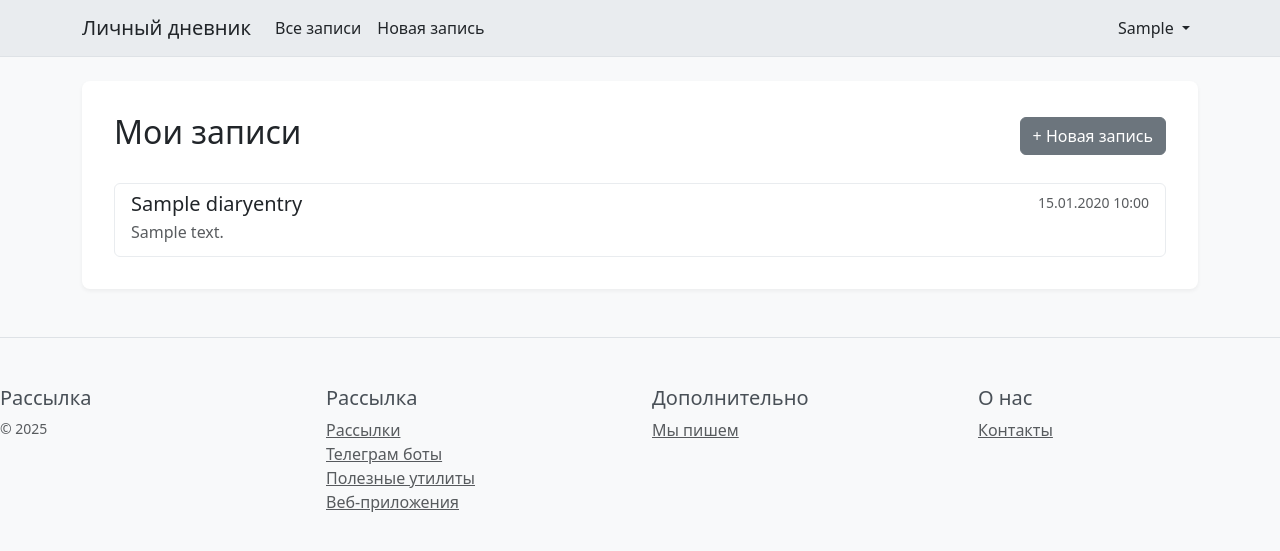
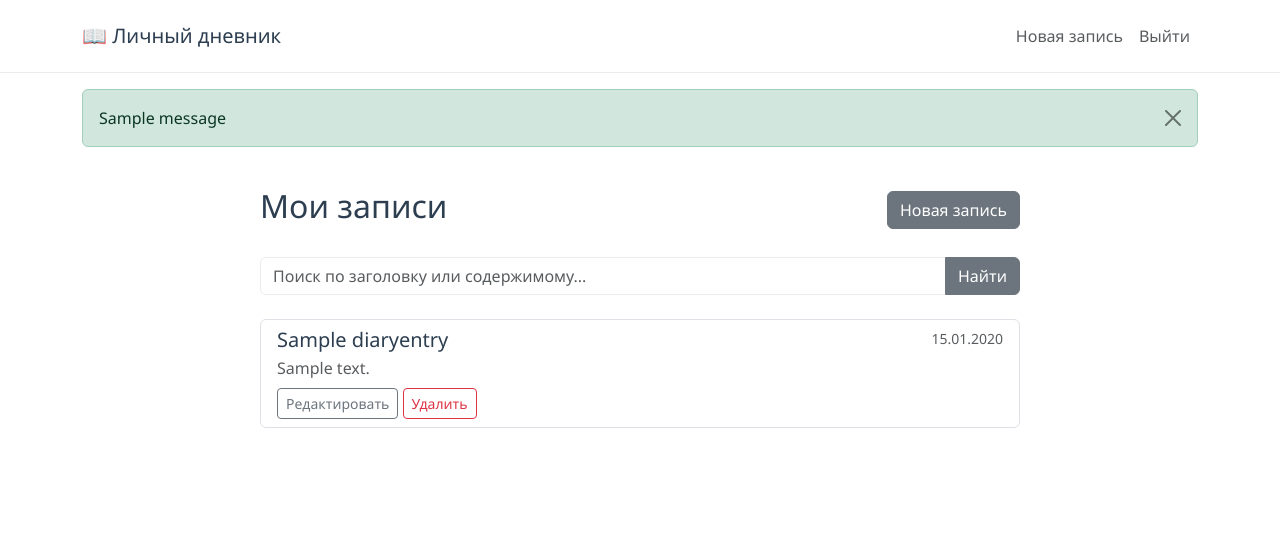
Before and after one commit to AlenaGuseva25/Personal_diary, a Django app: page /diary/diary_list/ in a window 1280 px wide. Shown: the top 551 px of the page. Run offline with Django 5.2, Linux system fonts and the light colour scheme; a user stored in the database is signed in; tables that the repository leaves empty hold one stand-in row (values such as "Sample post"); one stand-in notice (Sample message) is shown; some libraries are stand-ins or nearby versions.

Commit message:
записи

```diff
--- a/diary/templates/diary/base.html
+++ b/diary/templates/diary/base.html
@@ -7,44 +7,94 @@
     <link rel="stylesheet" href="/static/css/bootstrap.min.css">
     <style>
         body {
-            background-color: #f8f9fa;
-            color: #495057;
+            background-color: #ffffff;
+            color: #2c3e50;
+            font-family: 'Segoe UI', system-ui, sans-serif;
         }
-        .content-card {
-            background: #ffffff;
-            border-radius: 8px;
-            box-shadow: 0 2px 4px rgba(0, 0, 0, 0.05);
+        .auth-container {
+            max-width: 400px;
+            margin: 100px auto;
             padding: 2rem;
-            margin-bottom: 2rem;
+        }
+        .diary-container {
+            max-width: 800px;
+            margin: 40px auto;
+            padding: 0 20px;
         }
         .navbar {
-            background-color: #e9ecef !important;
-            border-bottom: 1px solid #dee2e6;
+            background-color: #ffffff;
+            border-bottom: 1px solid #e9ecef;
+            padding: 1rem 0;
+        }
+        .navbar-brand {
+            color: #2c3e50 !important;
+            font-weight: 500;
+            font-size: 1.25rem;
         }
         .btn-primary {
             background-color: #6c757d;
             border-color: #6c757d;
+            color: white;
         }
         .btn-primary:hover {
             background-color: #5a6268;
             border-color: #545b62;
         }
-        .list-group-item {
-            border-color: #e9ecef;
+        .card {
+            border: 1px solid #e9ecef;
+            box-shadow: 0 1px 3px rgba(0,0,0,0.05);
         }
-        .list-group-item:hover {
-            background-color: #f8f9fa;
+        .form-control {
+            border: 1px solid #e9ecef;
+        }
+        .form-control:focus {
+            border-color: #6c757d;
+            box-shadow: 0 0 0 0.2rem rgba(108, 117, 125, 0.1);
         }
     </style>
 </head>
 <body>
-    {% include "diary/headers.html" %}
+    <nav class="navbar navbar-expand-lg">
+        <div class="container">
+            <a class="navbar-brand" href="{% url 'diary:diary_list' %}">
+                📖 Личный дневник
+            </a>
 
-    <main class="container mt-4">
-        {% block content %}{% endblock %}
-    </main>
+            {% if user.is_authenticated and user.is_active %}
+            <div class="navbar-nav ms-auto">
+                <a class="nav-link text-muted" href="{% url 'diary:create' %}">
+                    Новая запись
+                </a>
+                <a class="nav-link text-muted" href="{% url 'users:logout' %}">
+                    Выйти
+                </a>
+            </div>
+            {% else %}
+            <div class="navbar-nav ms-auto">
+                <a class="nav-link text-muted" href="{% url 'users:login' %}">
+                    Войти
+                </a>
+                <a class="nav-link text-muted" href="{% url 'users:register' %}">
+                    Регистрация
+                </a>
+            </div>
+            {% endif %}
+        </div>
+    </nav>
 
-    {% include "diary/footer.html" %}
+    <div class="container">
+        {% if messages %}
+            {% for message in messages %}
+                <div class="alert alert-{{ message.tags }} alert-dismissible fade show mt-3" role="alert">
+                    {{ message }}
+                    <button type="button" class="btn-close" data-bs-dismiss="alert"></button>
+                </div>
+            {% endfor %}
+        {% endif %}
+
+        {% block content %}
+        {% endblock %}
+    </div>
 
     <script src="/static/js/bootstrap.bundle.min.js"></script>
 </body>
--- a/diary/templates/diary/diary_list.html
+++ b/diary/templates/diary/diary_list.html
@@ -1,29 +1,52 @@
 {% extends "diary/base.html" %}
 
 {% block content %}
-<div class="content-card">
+<div class="diary-container">
+
     <div class="d-flex justify-content-between align-items-center mb-4">
-        <h2 class="text-dark">Мои записи</h2>
-        <a href="{% url 'diary:create' %}" class="btn btn-primary">+ Новая запись</a>
+        <h2 style="color: #2c3e50;">Мои записи</h2>
+        <a href="{% url 'diary:create' %}" class="btn btn-primary">
+            Новая запись
+        </a>
     </div>
 
-    {% if object_list %}
-    <div class="list-group">
-        {% for entry in object_list %}
-        <a href="{% url 'diary:detail' entry.pk %}" class="list-group-item list-group-item-action">
-            <div class="d-flex justify-content-between">
-                <h5 class="mb-1 text-dark">{{ entry.title }}</h5>
-                <small class="text-muted">{{ entry.created_at|date:"d.m.Y H:i" }}</small>
+    <form method="get" class="mb-4">
+        <div class="input-group">
+            <input type="text" name="q" value="{{ request.GET.q }}"
+                   placeholder="Поиск по заголовку или содержимому..."
+                   class="form-control">
+            <button type="submit" class="btn btn-primary">Найти</button>
+        </div>
+    </form>
+
+    {% if diary_list %}
+        <div class="list-group">
+            {% for entry in diary_list %}
+            <div class="list-group-item list-group-item-action">
+                <div class="d-flex w-100 justify-content-between">
+                    <h5 class="mb-1">
+                        <a href="{% url 'diary:detail' entry.pk %}" class="text-decoration-none" style="color: #2c3e50;">
+                            {{ entry.title }}
+                        </a>
+                    </h5>
+                    <small class="text-muted">{{ entry.created_at|date:"d.m.Y" }}</small>
+                </div>
+                <p class="mb-1 text-muted">{{ entry.content|truncatewords:30 }}</p>
+                <div class="mt-2">
+                    <a href="{% url 'diary:update' entry.pk %}" class="btn btn-sm btn-outline-secondary">Редактировать</a>
+                    <a href="{% url 'diary:delete' entry.pk %}" class="btn btn-sm btn-outline-danger">Удалить</a>
+                </div>
             </div>
-            <p class="mb-1 text-muted">{{ entry.content|truncatechars:100 }}</p>
-        </a>
-        {% endfor %}
-    </div>
+            {% endfor %}
+        </div>
     {% else %}
-    <div class="text-center py-5">
-        <p class="text-muted">У вас пока нет записей</p>
-        <a href="{% url 'diary:create' %}" class="btn btn-primary mt-2">Создать первую запись</a>
-    </div>
+
+        <div class="text-center py-5">
+            <p class="text-muted mb-3">У вас пока нет записей</p>
+            <a href="{% url 'diary:create' %}" class="btn btn-primary">
+                Создать первую запись
+            </a>
+        </div>
     {% endif %}
 </div>
 {% endblock %}
--- a/pyproject.toml
+++ b/pyproject.toml
@@ -22,3 +22,6 @@ dependencies = [
 [build-system]
 requires = ["poetry-core>=2.0.0,<3.0.0"]
 build-backend = "poetry.core.masonry.api"
+
+[tool.poetry.group.dev.dependencies]
+flake8 = "^7.3.0"
--- a/users/urls.py
+++ b/users/urls.py
@@ -9,7 +9,7 @@ urlpatterns = [
     # Регистрация/Авторизация
     path("register/", RegisterView.as_view(), name="register"),
     path("login/", LoginView.as_view(), name="login"),
-    path("logout/", LogoutView.as_view(), name="logout"),
+    path("logout/", LogoutView.as_view(next_page='users:login'), name="logout"),
     path("verify/<uuid:token>/", VerifyEmailView.as_view(), name="verify-email"),
 
     # Сброс пароля
```
Also changed, not shown: diary/templates/diary/confirm_delete.html (+8 -4 lines), diary/templates/diary/diary_detail.html (+24 -18 lines), diary/templates/diary/form.html (+13 -13 lines), diary/templates/diary/home.html (deleted, +0 -77 lines), docker-compose.yml (added), media/diary_pictures/2025/10/22/1695245283_balthazar-club-p-samoe-klassnoe-more-vkontakte-83.jpg (added), media/diary_pictures/2025/10/22/High_resolution_wallpaper_background_ID_77701664740.webp (added), 1 other file.
